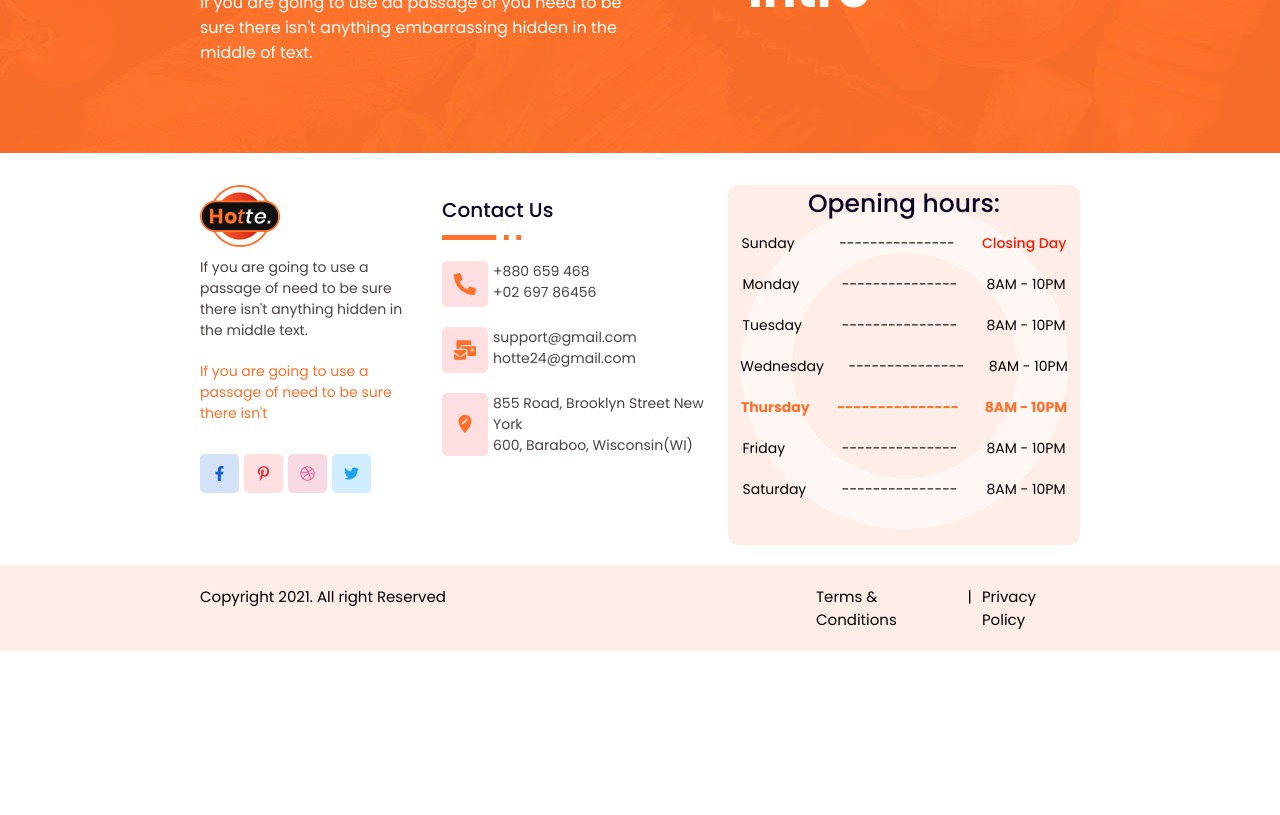
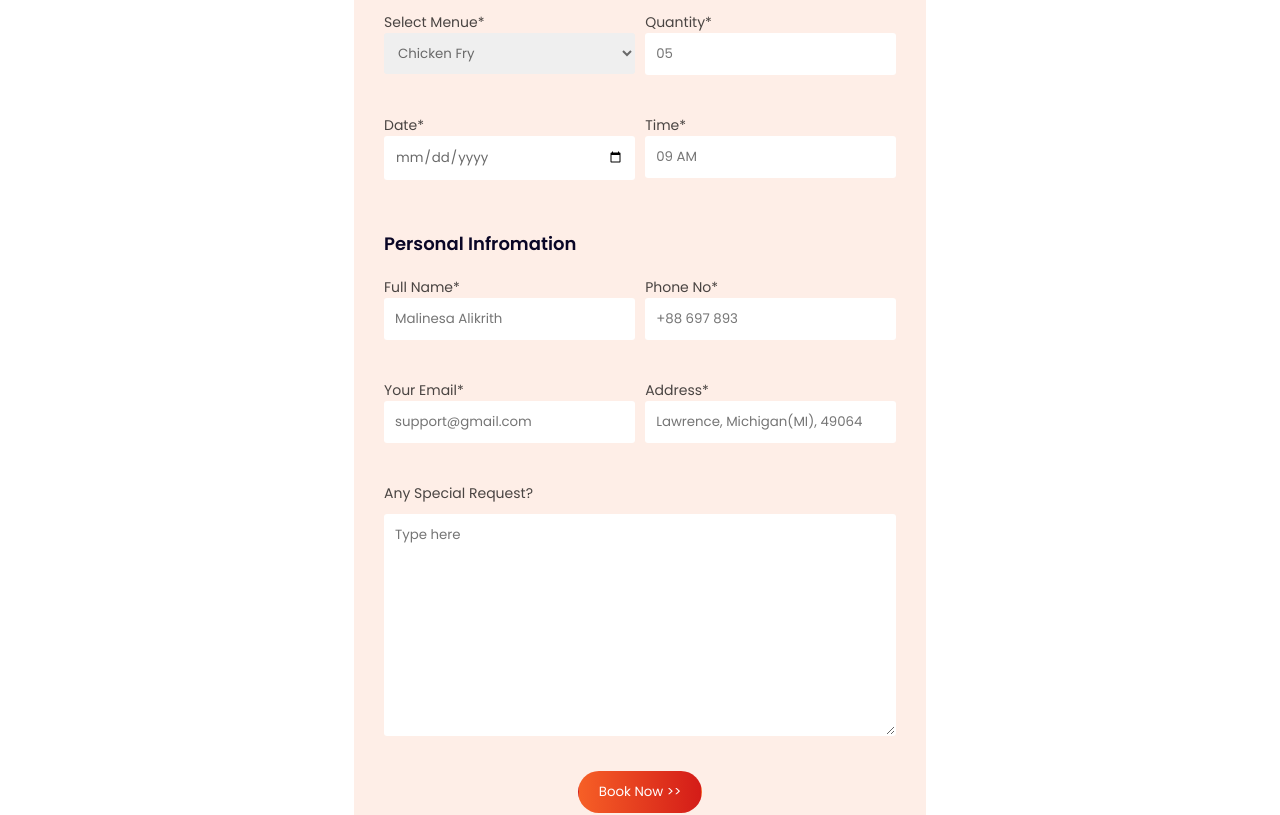
Before and after one commit to piyumanthaAB/react-hotte, a React (Create React App) app: page /contact in a window 1280 px wide. Shown: the part 980-1795 px from the top of the page. Before the commit the page ends 1631 px from the top, so only its background shows below. Built offline with nearby package versions, Linux system fonts and the light colour scheme.

Commit message:
contact page is completed

```diff
--- a/src/App.css
+++ b/src/App.css
@@ -14,3 +14,11 @@ html {
 body::-webkit-scrollbar {
   /* display: none; */
 }
+
+input[type="number"]::-webkit-inner-spin-button,
+input[type="number"]::-webkit-outer-spin-button {
+  -webkit-appearance: none;
+  -moz-appearance: none;
+  appearance: none;
+  margin: 0;
+}
--- a/src/Components/Forms/FormElements.js
+++ b/src/Components/Forms/FormElements.js
@@ -8,7 +8,8 @@ export const Form = styled.form`
 export const FormInput = styled.input`
     width: 100%;
     padding: 1rem;
-    border: 1px solid #ced4da;
+    /* border: 1px solid #ced4da; */
+    border:${props=> props.border || "1px solid #ced4da"};
     color: #696969;
     border-radius: .3rem;
     transition: all .3s;
@@ -21,12 +22,16 @@ export const FormInput = styled.input`
     }
 
 `
+export const FormLabel = styled.label`
+    color: #494442;
+    font-size: 1.4rem;
+`
 
 export const FormTextArea = styled.textarea`
     margin: 1rem 0;
     width: 100%;
     padding: 1rem;
-    border: 1px solid #ced4da;
+    border:${props=> props.border || "1px solid #ced4da"};
     color: #696969;
     border-radius: .3rem;
     transition: all .3s;
@@ -43,7 +48,9 @@ export const FormSubmitBtn = styled.button`
     border: 1px solid transparent;
     font-family: "Poppins", sans-serif;
     padding: 1rem 2rem;
-    border-radius: .5rem;
+    /* border-radius: .5rem; */
+    border-radius: ${props=>props.borderRadius || ".5rem"};
+    margin: ${props=>props.margin || "0"};
     cursor: pointer;
     transition: all .3s;
     position: relative;
@@ -60,3 +67,18 @@ export const FormSubmitBtn = styled.button`
         background-image: linear-gradient(to right,white, white);
     }
 `
+
+export const FormDropdown = styled.select`
+    width: 100%;
+    outline: none;
+    border: none;
+    padding: 1rem;
+    border-radius: .3rem;
+    font-family: "Poppins", sans-serif;
+    color: #696969;
+
+`;
+
+export const FormDropdownOption = styled.option`
+    font-family: "Poppins", sans-serif;
+`
--- a/src/Components/_Blog Post Page/SinglePost.js
+++ b/src/Components/_Blog Post Page/SinglePost.js
@@ -110,8 +110,8 @@ const SinglePost = () => {
                             </B.BlogComment>
                         </B.BlogCommentRow>
 
-                        <CustomHeading weight={"600"} size={"3rem"} color={ "#232323"}>
-                            Leave A Comment :
+                        <CustomHeading weight={"600"} size={"3rem"} margin={"0 0 2rem"} color={ "#232323"}>
+                            Leave a Comment :
                         </CustomHeading>
 
                         <B.BlogCommentFormContainer>
--- /dev/null
+++ b/src/Components/_Contact Page/ContactForm.js
@@ -0,0 +1,74 @@
+import * as C from './ContactPageElements';
+import { FormInput, FormTextArea, FormLabel,FormSubmitBtn,FormDropdown,FormDropdownOption } from './../Forms/FormElements';
+import { CustomHeading,CustomSpan } from '../Headings/Headings';
+
+const ContactForm = () => {
+    return (
+        <>
+            <C.ContactFormContainer>
+                <C.ContactFormHeader>
+                    <CustomHeading weight={"700"} color={"#0a0626"} size={"3.4rem"} lineHeight={"1.2"} >
+                        Make a Reservation And Enjoy
+                        <CustomSpan weight={"700"} color={"#ff702a"} size={"3.4rem"} > Fresh Food </CustomSpan>
+                    </CustomHeading>
+                    <CustomHeading margin={"2.5rem 0"} weight={"400"} color={"#494442"} size={"1.4rem"} lineHeight={"1.2"}>
+                    There are many variations of passages of Lorem Ipsum available but majority have suffered alteration injected humour
+                    </CustomHeading>
+                </C.ContactFormHeader>
+                <C.ContactForm>
+                    <C.ContactFormTop>
+                        <C.ContactFormGroup>
+                            <FormLabel>Select Menue*</FormLabel>
+                            <FormDropdown>
+                                <FormDropdownOption selected>Chicken Fry</FormDropdownOption>
+                                <FormDropdownOption>Chicken Burger</FormDropdownOption>
+                                <FormDropdownOption>Chicken Curry</FormDropdownOption>
+                                <FormDropdownOption>Beef Curry</FormDropdownOption>
+                            </FormDropdown>
+                        </C.ContactFormGroup>
+                        <C.ContactFormGroup>
+                            <FormLabel>Quantity*</FormLabel>
+                            <FormInput type="number" border={"1px solid transparent"} placeholder={"05"} required />
+                        </C.ContactFormGroup>
+                        <C.ContactFormGroup>
+                            <FormLabel>Date*</FormLabel>
+                            <FormInput type="date" border={"1px solid transparent"} placeholder={"09-08-2020"} required />
+                        </C.ContactFormGroup>
+                        <C.ContactFormGroup>
+                            <FormLabel>Time*</FormLabel>
+                            <FormInput type="text" border={"1px solid transparent"} placeholder={"09 AM"} required />
+                        </C.ContactFormGroup>
+                    </C.ContactFormTop>
+                    <CustomHeading weight={"600"} size={"1.8rem"} color={"#0a0626"}>Personal Infromation</CustomHeading>
+                    <C.ContactFormBottom>
+
+                        <C.ContactFormGroup>
+                            <FormLabel>Full Name*</FormLabel>
+                            <FormInput type="text" border={"1px solid transparent"} placeholder={"Malinesa Alikrith"} required />
+                        </C.ContactFormGroup>
+                        <C.ContactFormGroup>
+                            <FormLabel>Phone No*</FormLabel>
+                            <FormInput type="number" border={"1px solid transparent"} placeholder={"+88 697 893"} required />
+                        </C.ContactFormGroup>
+                        <C.ContactFormGroup>
+                            <FormLabel>Your Email*</FormLabel>
+                            <FormInput type="email" border={"1px solid transparent"} placeholder={"support@gmail.com"} required />
+                        </C.ContactFormGroup>
+                        <C.ContactFormGroup>
+                            <FormLabel>Address*</FormLabel>
+                            <FormInput type="text" border={"1px solid transparent"} placeholder={"Lawrence, Michigan(MI), 49064"} required />
+                        </C.ContactFormGroup>
+                        <C.ContactFormGroupTextarea>
+                            <FormLabel>Any Special Request?</FormLabel>
+                            <FormTextArea border={"1px solid transparent"} rows={"10"} placeholder={"Type here"}></FormTextArea>
+                        </C.ContactFormGroupTextarea>
+                    </C.ContactFormBottom>
+
+                    <FormSubmitBtn margin={"0 auto"} borderRadius={"50rem"}>Book Now { '>>'}</FormSubmitBtn>
+                </C.ContactForm>
+            </C.ContactFormContainer>
+        </>
+     );
+}
+
+export default ContactForm;
--- a/src/Components/_Contact Page/ContactPageElements.js
+++ b/src/Components/_Contact Page/ContactPageElements.js
@@ -1,9 +1,50 @@
 import styled from "styled-components";
 
+export const ContactFormHeader = styled.div`
+    width: 45%;
+    text-align: center;
+`
 
 export const ContactFormContainer = styled.div`
+    width: 100%;
+    padding: 5rem  20rem;
     display: flex;
-    flex: 1;
-    min-height: 50vh;
-    background-color: red;
+    justify-content: center;
+    flex-direction: column;
+    align-items: center;
 `
+export const ContactForm = styled.form`
+    width: 65%;
+    min-height: 20vh;
+    display: flex;
+    flex-wrap: wrap;
+    justify-content: space-between;
+    padding: 2rem 3rem;
+    background-color: #feeee7;
+    border-radius: 1rem;
+    /* background-color: red; */
+`
+export const ContactFormGroup = styled.div`
+ /* background-color   :green ; */
+    flex: 0 1 49%;
+    margin: 2rem 0;
+`
+export const ContactFormGroupTextarea = styled.div`
+ /* background-color   :green ; */
+    flex: 0 1 100%;
+    margin: 2rem 0;
+`
+
+export const ContactFormTop = styled.div`
+    width: 100%;
+    display: flex;
+    flex-wrap: wrap;
+    justify-content: space-between;
+    margin: 0 0 3rem;
+`
+export const ContactFormBottom = styled.div`
+    width: 100%;
+    display: flex;
+    flex-wrap: wrap;
+    justify-content: space-between;
+`
--- a/src/Pages/Contact.js
+++ b/src/Pages/Contact.js
@@ -1,7 +1,7 @@
 import Header from "../Components/Header/Header";
 import VideoAd from "../Components/VideoAd/VideoAd";
 import HeaderSecondary from "../Components/Header/HeaderSecondary";
-
+import ContactForm from "../Components/_Contact Page/ContactForm";
 
 import { BiPhoneCall,BiMailSend } from "react-icons/bi";
 import { MdLocationOn} from "react-icons/md";
@@ -39,7 +39,7 @@ const Cotact = () => {
         <>
             <Header mainTitle={"Contact"} secondaryTitle={"Contact"} />
             <HeaderSecondary data={seconadryHeadingData} />
-
+            <ContactForm/>
             <VideoAd />
         </>
      );
```
